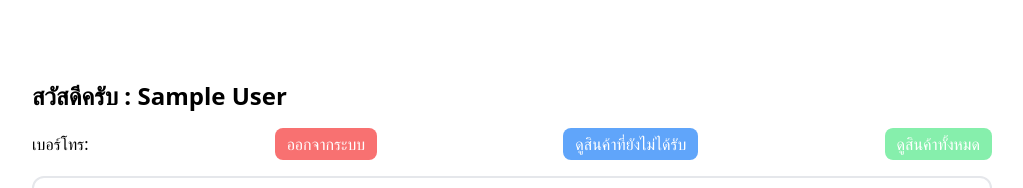
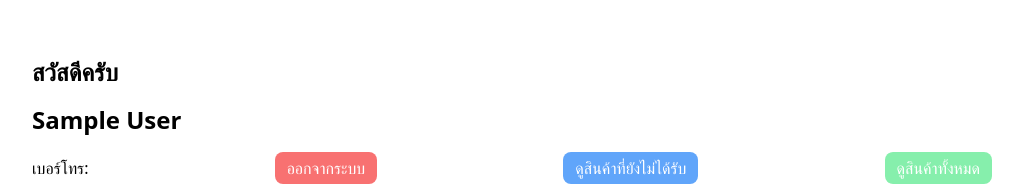
Before and after one commit to TanaratSudjai/WebApplication-percel-BRU, a Next.js app: page /ownerManage in a window 1280 px wide. Shown: the part 232-420 px from the top of the page, without its empty margins (128-1151 px from the left). Built offline with nearby package versions, Linux system fonts and the light colour scheme; no server answers; the database is empty; sample sign-in values are in the browser's storage.

Commit message:
modify ownerManage

```diff
--- a/app/ownerManage/page.jsx
+++ b/app/ownerManage/page.jsx
@@ -236,7 +236,10 @@
     <div className="min-h-screen w-full flex items-center justify-center">
       <div className="p-8 rounded w-full max-w-screen-lg">
         <h1 className="text-2xl font-bold mb-4">
-          สวัสดีครับ : {session.user.name}
+          สวัสดีครับ
+        </h1>
+        <h1 className="text-2xl font-bold mb-4">
+          {session.user.name}
         </h1>
         <div className="flex flex-col sm:flex-row items-center justify-between gap-4 mb-4">
           <p>เบอร์โทร: {session.user.phone}</p>
--- a/app/owners/page.jsx
+++ b/app/owners/page.jsx
@@ -13,6 +13,7 @@
   const [selectedTypeData, setSelectedTypeData] = useState("");
 
   const handleSearchChange = (e) => {
+    setCurrentPage(1);
     setSearchQuery(e.target.value);
   };
 
@@ -207,9 +208,6 @@
     });
   };
 
-  const resetTableToPage1 = () => {
-    setCurrentPage(1);
-  };
 
   function formatPhoneNumber(phoneNumber) {
     if (!phoneNumber) return '';
@@ -243,7 +241,7 @@
                 aria-describedby="button-addon2"
                 value={searchQuery}
                 onChange={handleSearchChange}
-                onClick={resetTableToPage1}
+
               />
 
 
--- a/app/parcel/page.jsx
+++ b/app/parcel/page.jsx
@@ -101,6 +101,7 @@
   };
 
   const handleSearchChange = (e) => {
+    setCurrentPage(1);
     setSearchQuery(e.target.value);
   };
 
@@ -319,9 +320,7 @@
 
     return phoneNumber; // return the original if not a 10-digit number
   }
-  const resetTableToPage1 = () => {
-    setCurrentPage(1);
-  };
+
 
   return (
     <AuthWrapper>
@@ -341,7 +340,7 @@
                 aria-describedby="button-addon2"
                 value={searchQuery}
                 onChange={handleSearchChange}
-                onClick={resetTableToPage1}
+
               />
 
               <div className="flex justify-end ml-4">
--- a/app/parcelTeacher/page.jsx
+++ b/app/parcelTeacher/page.jsx
@@ -101,6 +101,7 @@
   };
 
   const handleSearchChange = (e) => {
+    setCurrentPage(1);
     setSearchQuery(e.target.value);
   };
 
@@ -321,10 +322,6 @@
     return phoneNumber; // return the original if not a 10-digit number
   }
 
-  const resetTableToPage1 = () => {
-    setCurrentPage(1);
-  };
-
   return (
     <AuthWrapper>
       <div className="p-6 bg-white border h-[100vh] flex justify-center w-full">
@@ -343,7 +340,7 @@
                 aria-describedby="button-addon2"
                 value={searchQuery}
                 onChange={handleSearchChange}
-                onClick={resetTableToPage1}
+
               />
 
               <div className="flex justify-end ml-4">
```
